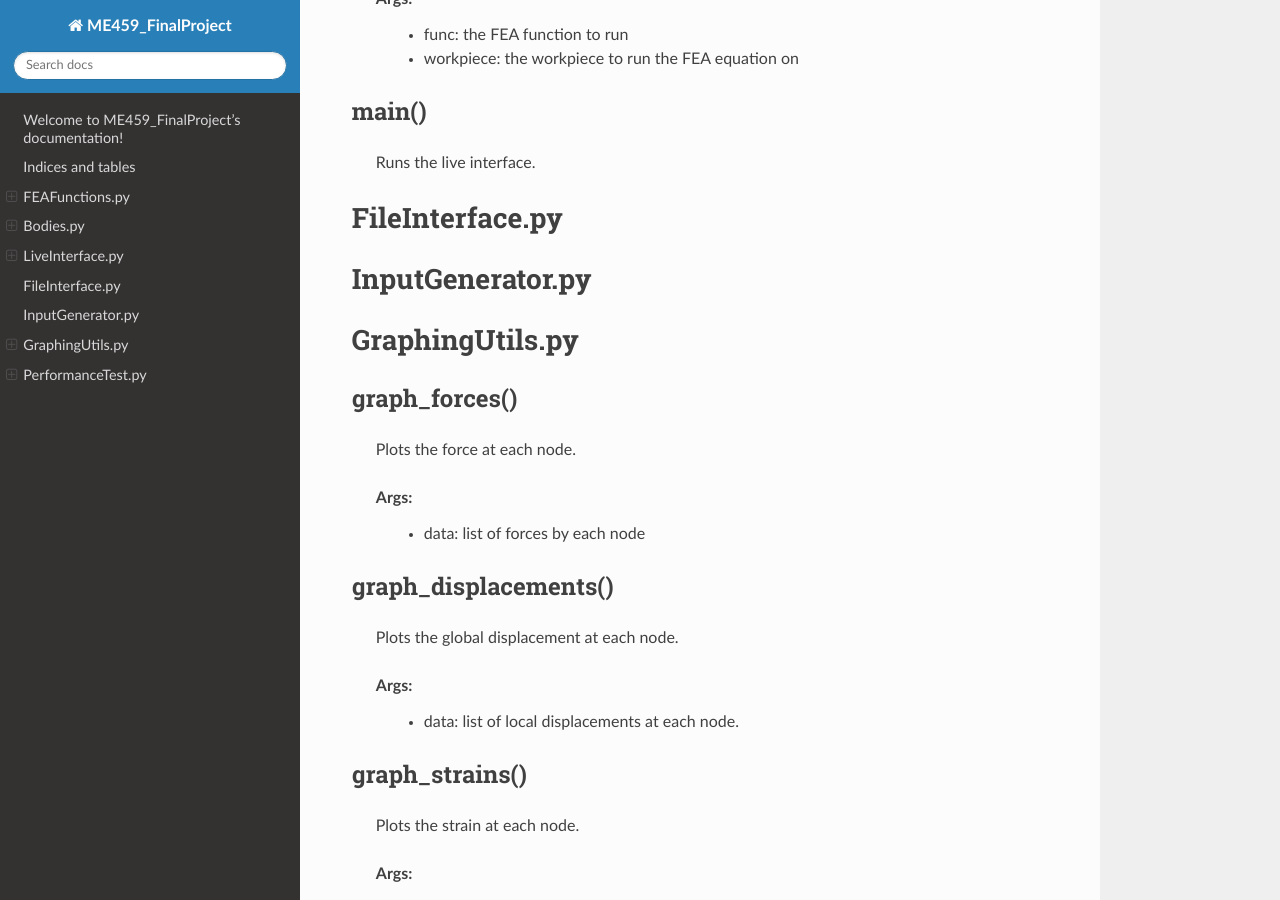
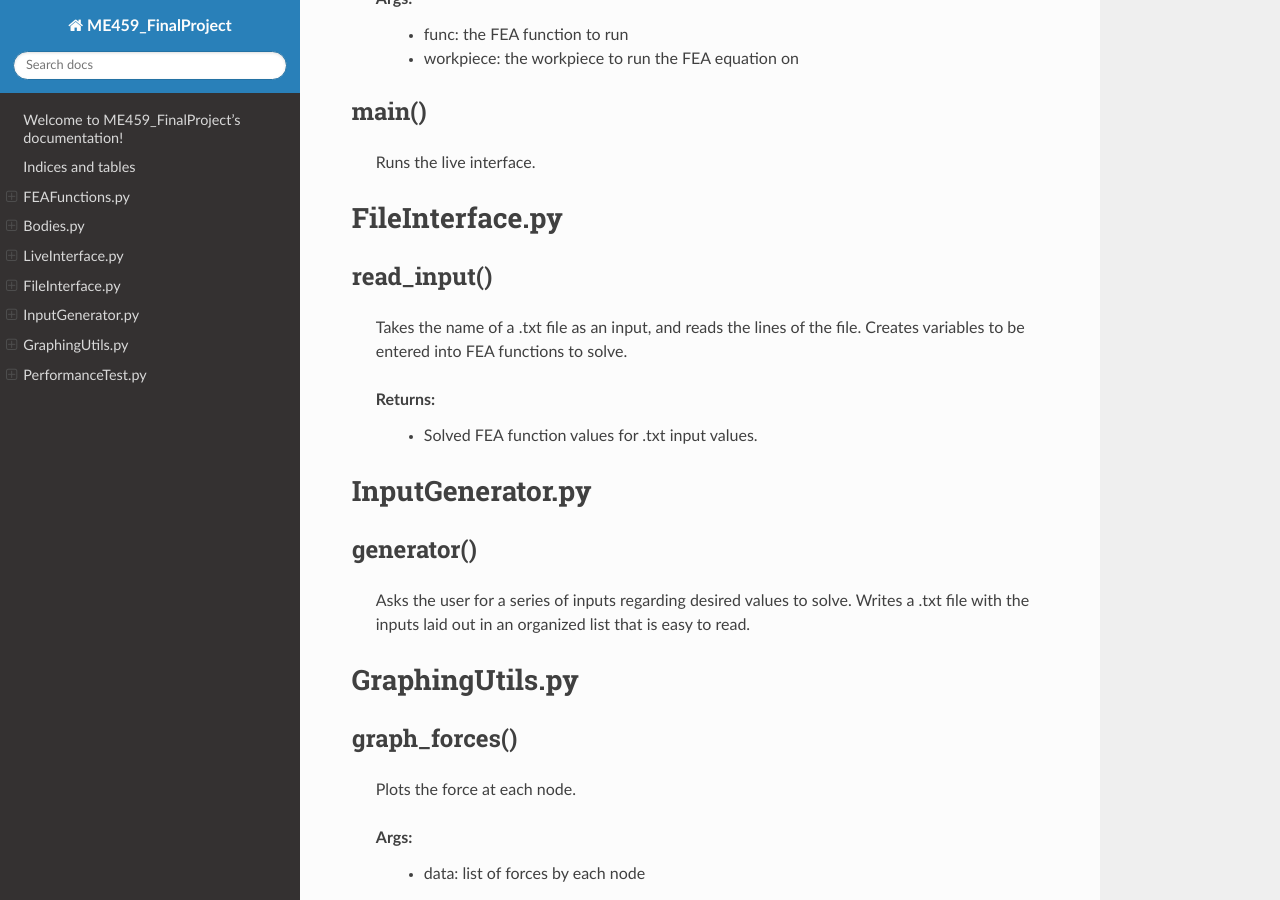
Before and after one commit to wh1ter0se/ME459_FinalProject, a Sphinx documentation site: the page built from docs/source/index.rst, in a window 1280 px wide and 900 px high, scrolled down 4001 px. Built offline with Sphinx 7.4.7 and the Read the Docs theme 2.0.0, drawn with Linux system fonts in a browser that asks for light colours.

Commit message:
Update index.rst
Added documentation for InputGenerator.py and FileInterface.py

```diff
--- a/docs/source/index.rst
+++ b/docs/source/index.rst
@@ -201,8 +201,23 @@ main()
 FileInterface.py
 ==================
 
+read_input()
+-------------
+
+   Takes the name of a .txt file as an input, and reads the lines of the file.
+   Creates variables to be entered into FEA functions to solve.
+
+   Returns:
+      * Solved FEA function values for .txt input values.
+
 InputGenerator.py
 ==================
+
+generator()
+------------
+
+   Asks the user for a series of inputs regarding desired values to solve.
+   Writes a .txt file with the inputs laid out in an organized list that is easy to read.
 
 GraphingUtils.py
 =================
```
